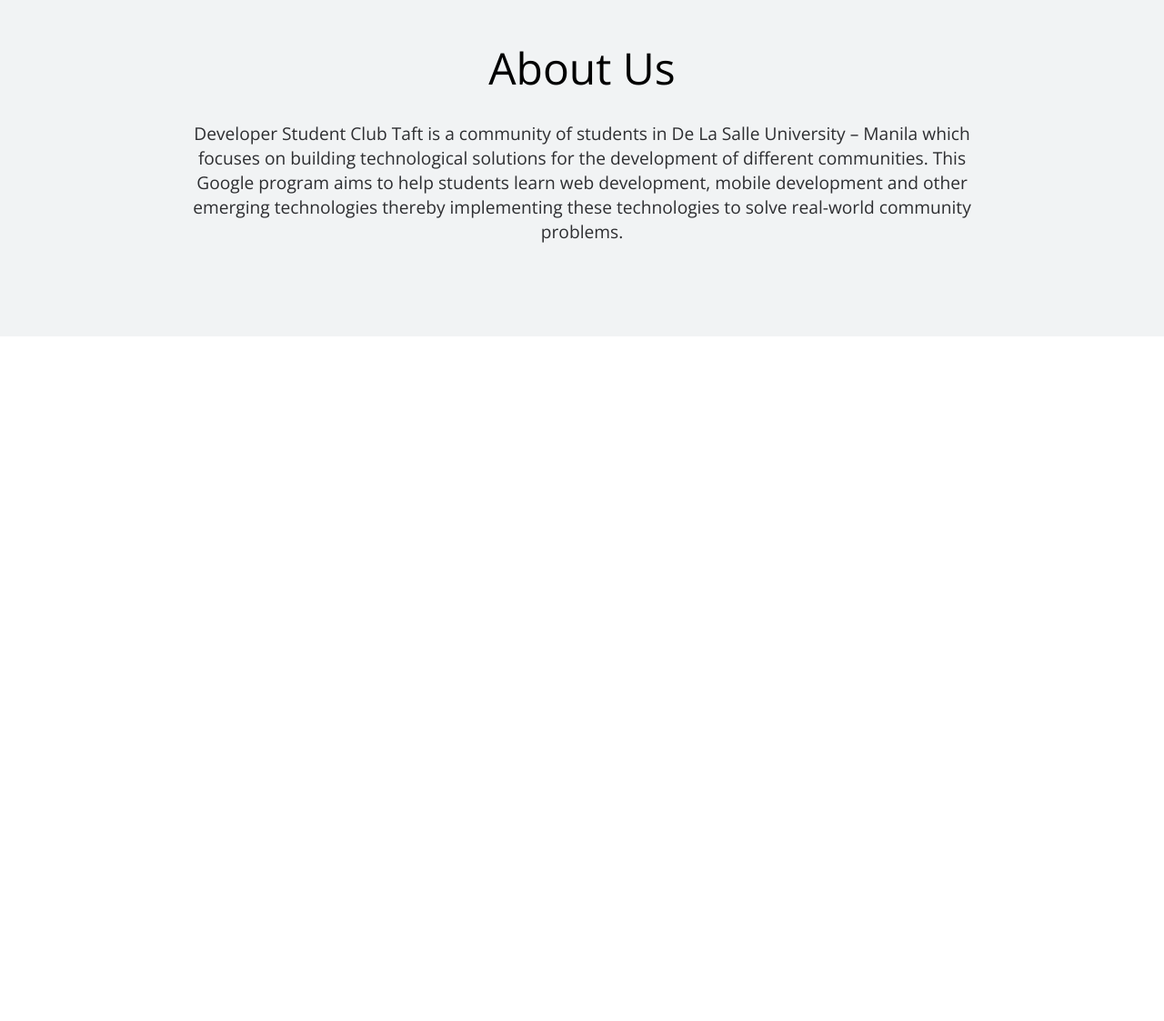
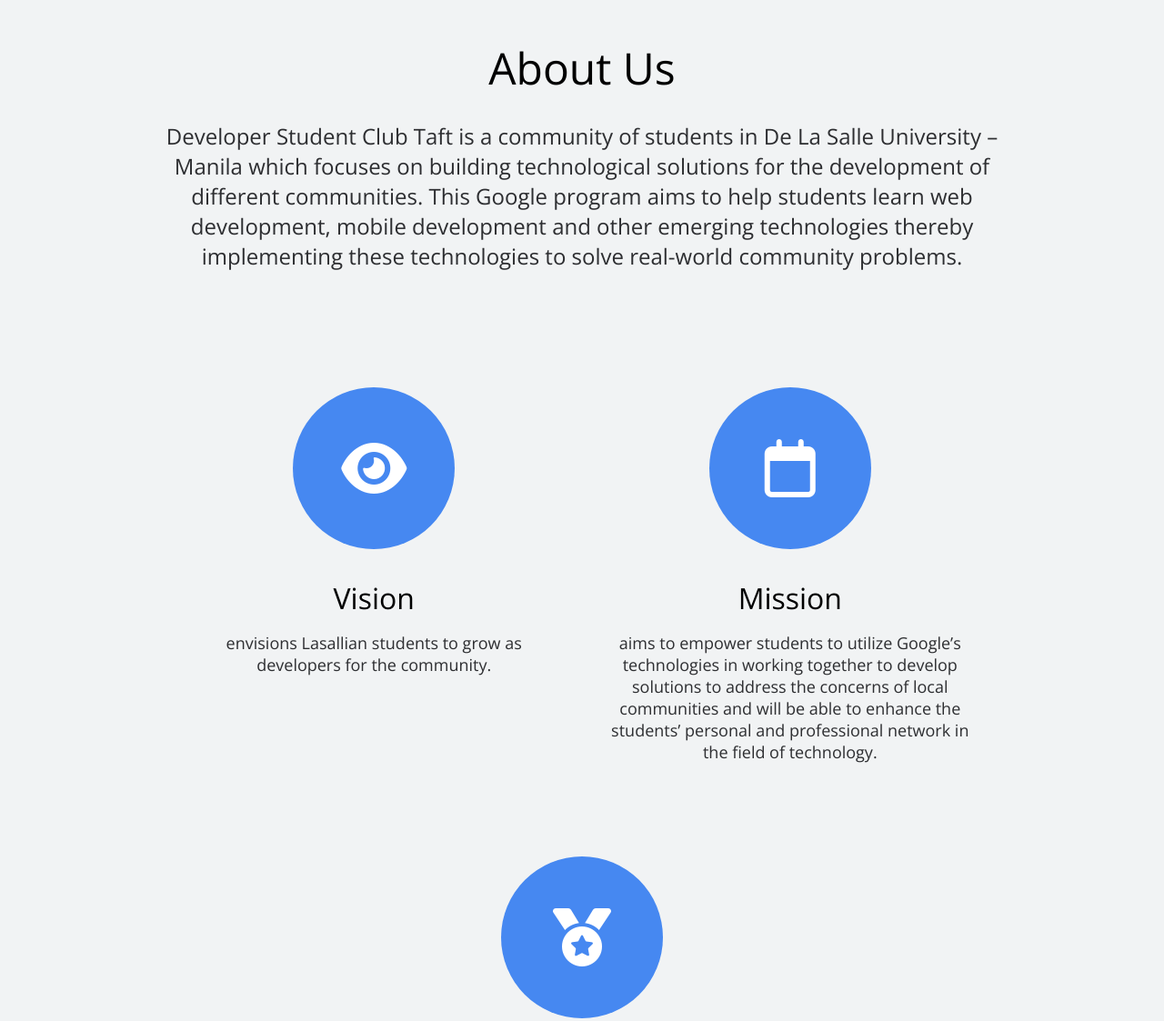
Before and after one commit to DSC-Taft/DSC-Taft-2020, a website: page index.html in a window 1280 px wide. Shown: the part 860-1983 px from the top of the page at 91% size. Before the commit the page ends 1230 px from the top, so only its background shows below. Drawn offline with nearby package versions, Linux system fonts and the light colour scheme.

Commit message:
Updated about section in home

```diff
--- a/assets/sass/base/_typography.scss
+++ b/assets/sass/base/_typography.scss
@@ -1,25 +1,33 @@
-@font-face{
+@font-face {
   font-family: ProductSans;
-    src: url(../fonts/ProductSans.ttf) format('ttf');
-    src: url(../fonts/ProductSans.woff) format('woff');
-    src: url(../fonts/ProductSans.woff2) format('woff2');
+  src: url(../fonts/ProductSans.ttf) format("ttf");
+  src: url(../fonts/ProductSans.woff) format("woff");
+  src: url(../fonts/ProductSans.woff2) format("woff2");
   font-style: normal;
   font-weight: normal;
-
 }
 
-.heading-text{
-
-    &--main{
+.heading-text {
+  &--main {
     font-size: 6rem;
     font-weight: 400;
   }
 }
 
-.paragraph-text{
-
-    &--main{
-        font-size: 2.4rem;
-        color: #2D2E31;
+.paragraph-text {
+  &--main {
+    font-size: 24px;
+    color: #2d2e31;
+  }
+  &--sub {
+    font-size: 18px;
+    color: #2d2e31;
   }
 }
+
+.subheading-text {
+  &--main {
+    font-size: 32px;
+    font-weight: 400;
+  }
+}
--- a/assets/sass/pages/_home.scss
+++ b/assets/sass/pages/_home.scss
@@ -1,10 +1,38 @@
-.home-{
+.home- {
+  &about {
+    padding: 12.8rem 19.2rem;
+    width: 100%;
+    position: relative;
+    text-align: center;
+    background-color: #f1f3f4;
 
-    &about{
-        padding: 12.8rem 25.6rem;
-        width: 100%;
-        position: relative;
-        text-align: center;
-        background-color: #F1F3F4;
+    &__text {
+      margin-bottom: 128px;
     }
+    &__cards {
+      display: flex;
+      justify-content: space-evenly;
+      align-items: center;
+      flex-wrap: wrap;
+      text-align: center;
+    }
+    &__card-item {
+      width: 400px;
+      height: 480px;
+      margin-bottom: 36px;
+    }
+
+    &__card-icon {
+      background-color: #4688f1;
+      width: 178px;
+      height: 178px;
+      margin: 0 auto 32px;
+      border-radius: 100%;
+      display: flex;
+      align-items: center;
+      justify-content: center;
+      color: #fff;
+      font-size: 64px;
+    }
+  }
 }
--- a/index.html
+++ b/index.html
@@ -1,29 +1,65 @@
 <!DOCTYPE html>
 <html lang="en">
   <head>
-    <meta charset="UTF-8">
-    <meta name="viewport" content="width=device-width, initial-scale=1.0">
-    <link rel="stylesheet" href="assets/css/style.css">
-    <link href="https://fonts.googleapis.com/css2?family=Open+Sans:ital,wght@0,300;0,400;0,600;0,700;0,800;1,300;1,400;1,600;1,700;1,800&display=swap" rel="stylesheet">
-    <link rel="stylesheet" href="https://fonts.googleapis.com/css?family=Lato:100,300,400,700,900">
+    <meta charset="UTF-8" />
+    <meta name="viewport" content="width=device-width, initial-scale=1.0" />
+    <link rel="stylesheet" href="assets/css/style.css" />
+    <script
+      src="https://kit.fontawesome.com/2cf142c838.js"
+      crossorigin="anonymous"
+    ></script>
+
+    <link
+      href="https://fonts.googleapis.com/css2?family=Open+Sans:ital,wght@0,300;0,400;0,600;0,700;0,800;1,300;1,400;1,600;1,700;1,800&display=swap"
+      rel="stylesheet"
+    />
+    <link
+      rel="stylesheet"
+      href="https://fonts.googleapis.com/css?family=Lato:100,300,400,700,900"
+    />
     <title>DSCTaft | Homepage</title>
   </head>
   <body>
     <div class="navigation">
       <picture>
-            <source media="(max-width: 1054px)" srcset="assets/img/logo-mobile.png">
-            <source media="(min-width: 1055px)" srcset="assets/img/logo-desktop.png">
-            <img class="navigation__logo" src="assets/img/logo-desktop.png" alt="DSCTaft Logo">
+        <source
+          media="(max-width: 1054px)"
+          srcset="assets/img/logo-mobile.png"
+        />
+        <source
+          media="(min-width: 1055px)"
+          srcset="assets/img/logo-desktop.png"
+        />
+        <img
+          class="navigation__logo"
+          src="assets/img/logo-desktop.png"
+          alt="DSCTaft Logo"
+        />
       </picture>
 
       <nav class="navigation__list">
         <ul>
-                <li><a href="#" class="navigation__link navigation__link--color1">Milestones & Projects</a></li>
-                <li><a href="#" class="navigation__link navigation__link--color2">Membership</a></li>
-                <li><a href="#" class="navigation__link navigation__link--color3">Events & Opportunities</a></li>
-                <li><a href="#" class="navigation__link navigation__link--color4">Partnerships</a></li>
+          <li>
+            <a href="#" class="navigation__link navigation__link--color1"
+              >Milestones & Projects</a
+            >
+          </li>
+          <li>
+            <a href="#" class="navigation__link navigation__link--color2"
+              >Membership</a
+            >
+          </li>
+          <li>
+            <a href="#" class="navigation__link navigation__link--color3"
+              >Events & Opportunities</a
+            >
+          </li>
+          <li>
+            <a href="#" class="navigation__link navigation__link--color4"
+              >Partnerships</a
+            >
+          </li>
         </ul>
-
       </nav>
     </div>
 
@@ -33,22 +69,73 @@
           <span>Welcome to</span>
           <span>Developer Student Club Taft</span>
         </h1>
-            <h4 class="header__text--sub">Scroll down to know more about the organization!</h4>
+        <h4 class="header__text--sub">
+          Scroll down to know more about the organization!
+        </h4>
       </div>
-
     </header>
 
     <main>
       <section class="home-about">
-            <h1 class="heading-text--main margin-bottom-med">About Us</h1>
-            <p class="paragraph-text--main">Developer Student Club Taft is a community of students in De La Salle University – Manila which focuses on building technological solutions for the development of different communities. This Google program aims to help students learn web development, mobile development and other emerging technologies thereby implementing these technologies to solve real-world community problems.</p>
+        <div class="home-about__text">
+          <h2 class="heading-text--main margin-bottom-med">About Us</h2>
+          <p class="paragraph-text--main">
+            Developer Student Club Taft is a community of students in De La
+            Salle University – Manila which focuses on building technological
+            solutions for the development of different communities. This Google
+            program aims to help students learn web development, mobile
+            development and other emerging technologies thereby implementing
+            these technologies to solve real-world community problems.
+          </p>
+        </div>
+        <div class="home-about__cards">
+          <div class="home-about__card-item">
+            <div class="home-about__card-icon">
+              <i class="fas fa-eye"></i>
+            </div>
+            <div>
+              <h3 class="subheading-text--main" style="margin-bottom: 16px;">
+                Vision
+              </h3>
+              <p class="paragraph-text--sub">
+                envisions Lasallian students to grow as developers for the
+                community.
+              </p>
+            </div>
+          </div>
+          <div class="home-about__card-item">
+            <div class="home-about__card-icon">
+              <i class="far fa-calendar"></i>
+            </div>
+            <div>
+              <h3 class="subheading-text--main" style="margin-bottom: 16px;">
+                Mission
+              </h3>
+              <p class="paragraph-text--sub">
+                aims to empower students to utilize Google’s technologies in
+                working together to develop solutions to address the concerns of
+                local communities and will be able to enhance the students’
+                personal and professional network in the field of technology.
+              </p>
+            </div>
+          </div>
+          <div class="home-about__card-item">
+            <div class="home-about__card-icon">
+              <i class="fas fa-medal"></i>
+            </div>
+            <div>
+                <h3 class="subheading-text--main" style="margin-bottom: 16px;">
+                  Goal
+                </h3>
+                <p class="paragraph-text--sub">
+                    aims to empower students to be community-driven developers.                </p>
+              </div>
+            </div>
+            </div>
+        </div>
       </section>
-        <section>
-
-        </section>
+      <section></section>
     </main>
-    <footer>
-
-    </footer>
+    <footer></footer>
   </body>
 </html>
```
Also changed, not shown: assets/css/style.css. Lines whose indentation alone changed are shown as unchanged.
